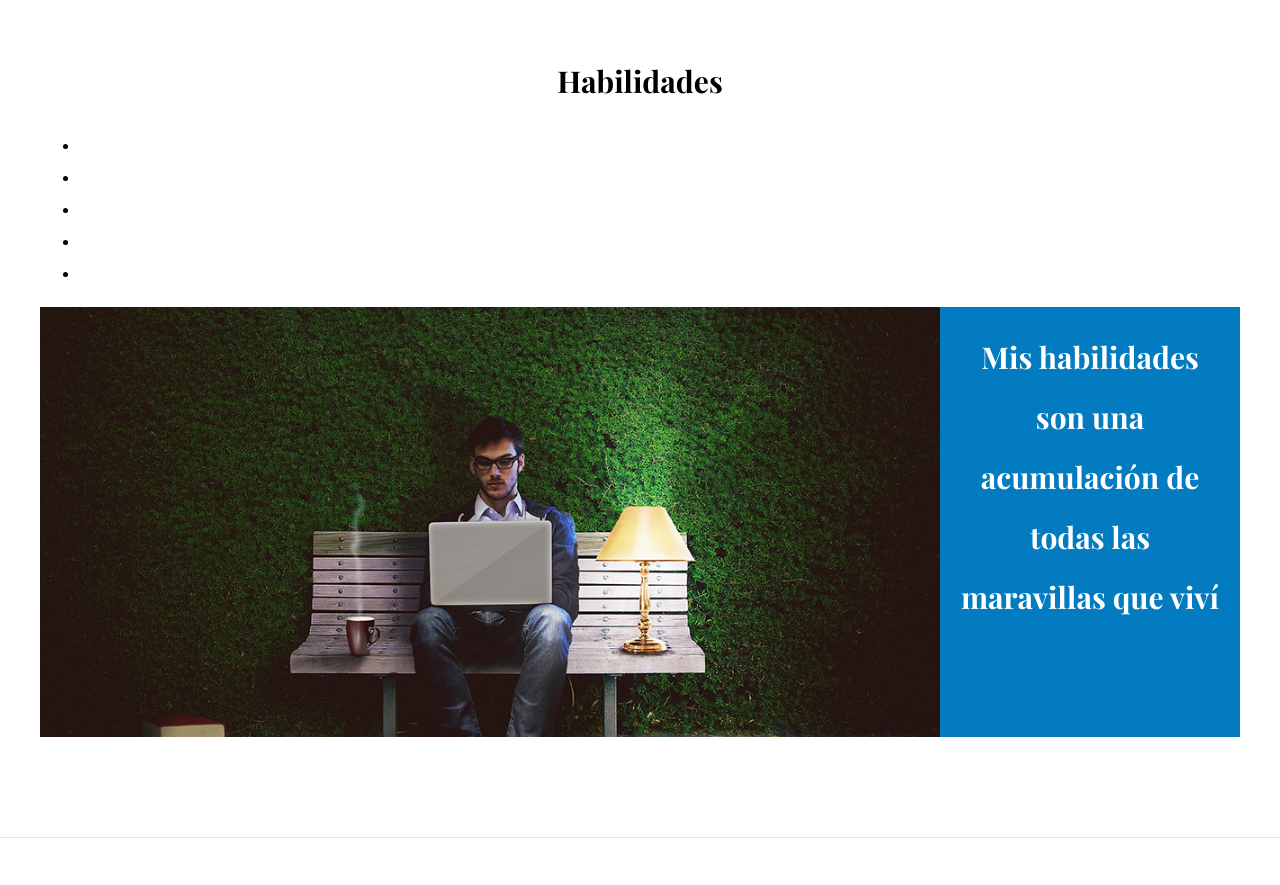
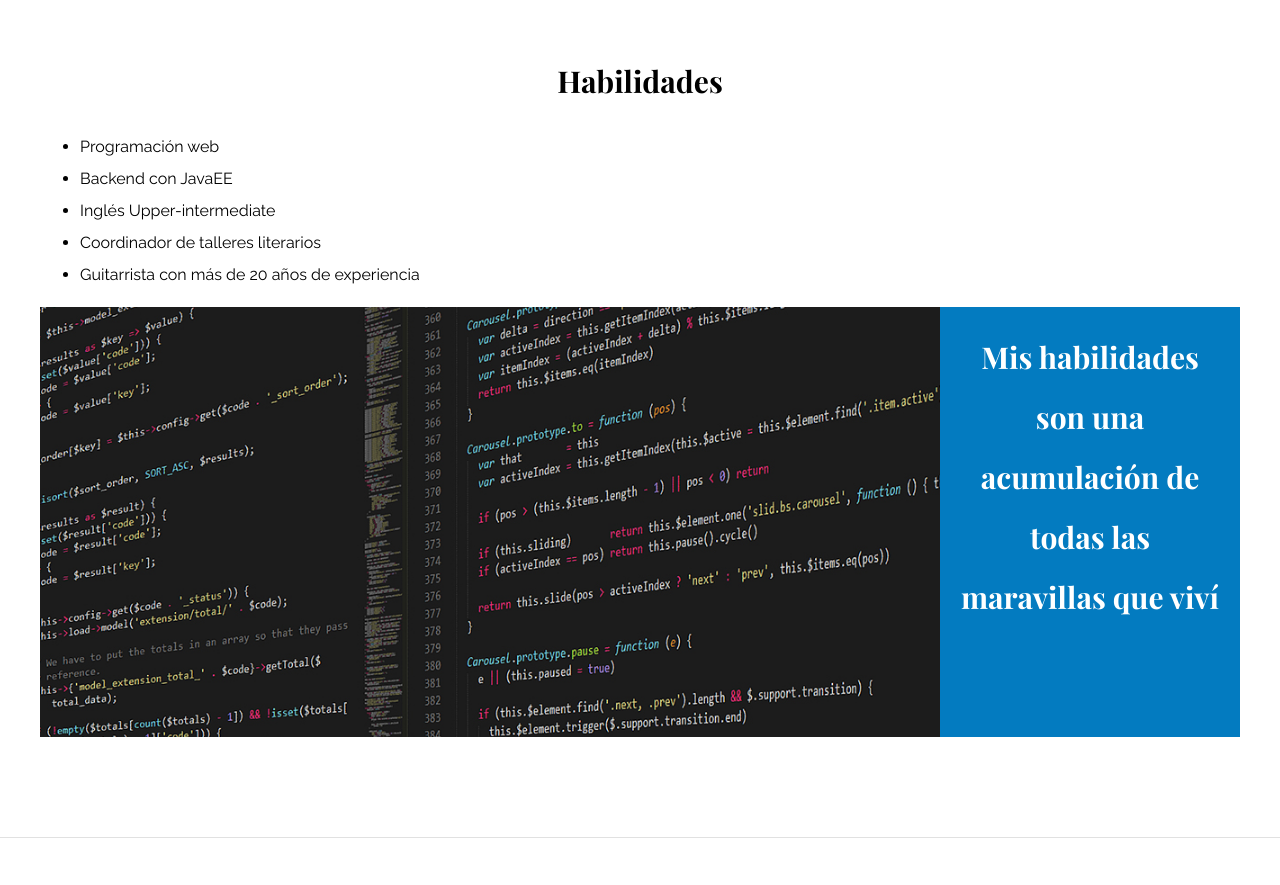
Before and after one commit to AlexielArdilla/curriculum, a plain HTML site: page index.html in a window 1280 px wide. Shown: the part 2300-3185 px from the top of the page. Drawn offline with nearby package versions, Linux system fonts and the light colour scheme.

Commit message:
agregué descripción de habilidades y experiencia

```diff
--- a/index.html
+++ b/index.html
@@ -81,16 +81,16 @@
         <h3 id="habilidades" class="text-center">Habilidades</h3>
         <p>
             <ul>
-                <li></li>
-                <li></li>
-                <li></li>
-                <li></li>
-                <li></li>
+                <li>Programación web</li>
+                <li>Backend con JavaEE</li>
+                <li>Inglés Upper-intermediate</li>
+                <li>Coordinador de talleres literarios</li>
+                <li>Guitarrista con más de 20 años de experiencia</li>
             </ul>
         </p>
         <div class="listado-productos">
             <div class="producto">
-                <img src="img/programador2.jpg" alt="Imagen programador">
+                <img src="img/programador3.jpg" alt="Imagen código de programación">
 
                 <div class="texto-producto">
                     <h3>Mis habilidades son una acumulación de todas las maravillas que viví</h3>
```
Also changed, not shown: img/programador3.jpg (added).
